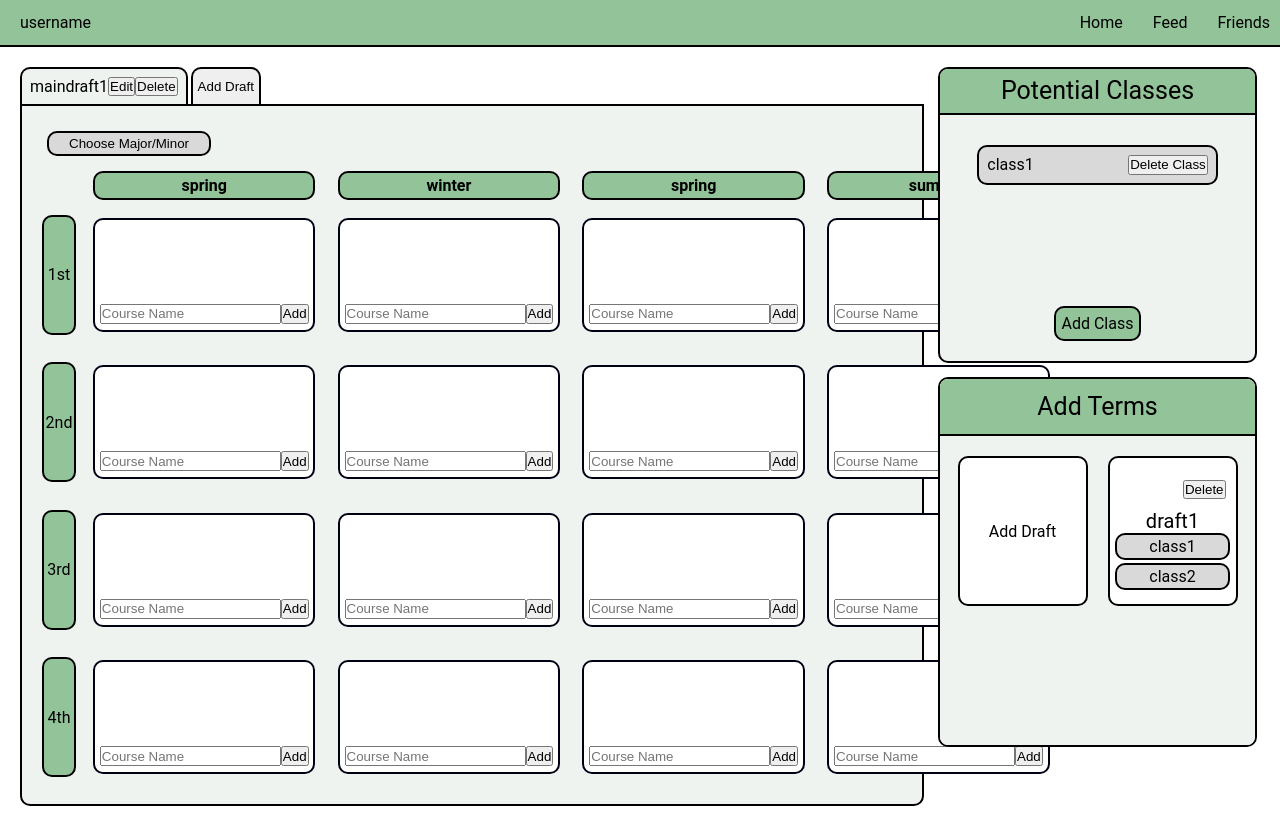
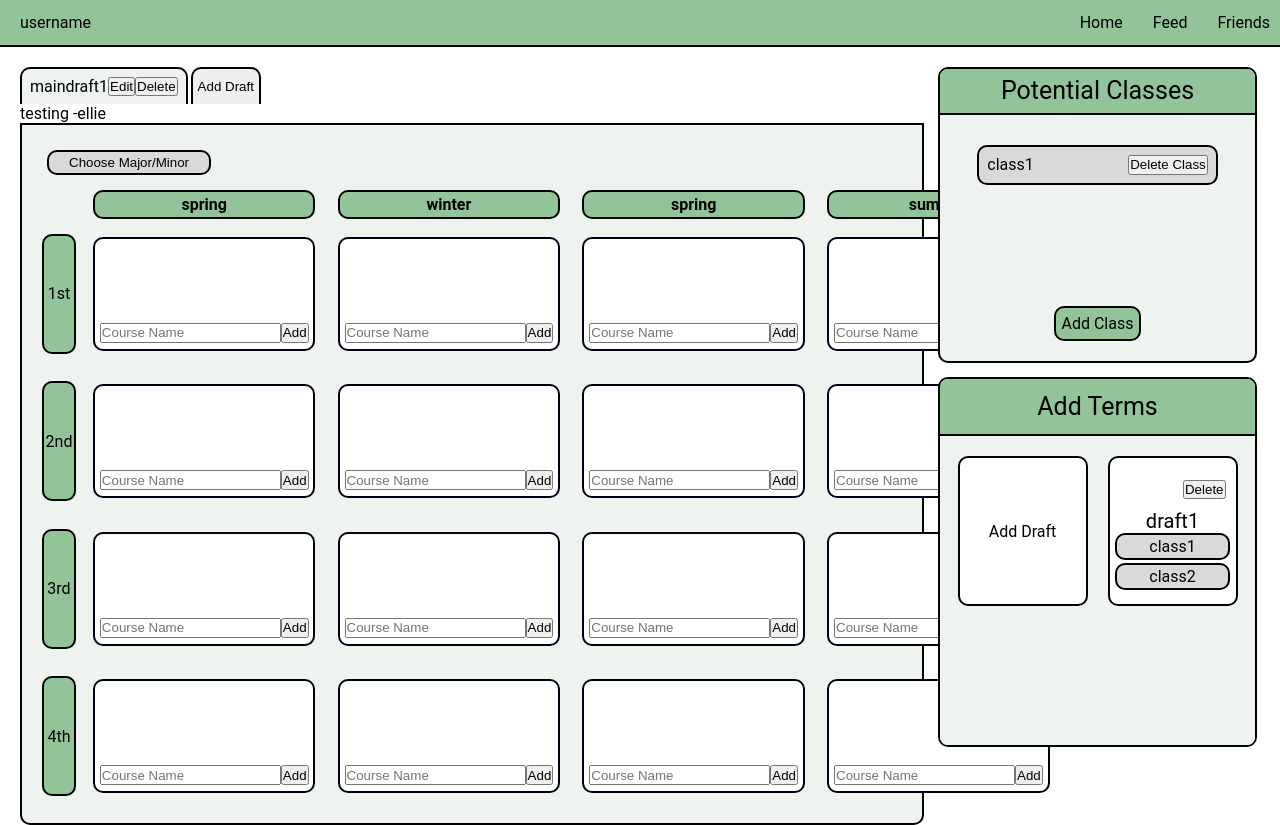
Before and after one commit to dali-lab/wisp24-frontend, a React app: page /home in a window 1280 px wide. Shown: the top 825 px of the page. Built offline with nearby package versions, Linux system fonts and the light colour scheme; the HTML template or start-up script is replaced by a standard one.

Commit message:
lots of errors

```diff
--- a/src/containers/homepage/Homepage.jsx
+++ b/src/containers/homepage/Homepage.jsx
@@ -77,6 +77,7 @@ const Homepage = () => {
     <div className="homepage-main-container">
       <div className="homepage-left-container">
         <MainDraftTab />
+        <p>testing -ellie</p>
         <div className="plan-container">
           <ProgressTracker />
           <Plan />
```
Also changed, not shown: 1 other file (tests, documents, lock files or other folders).
